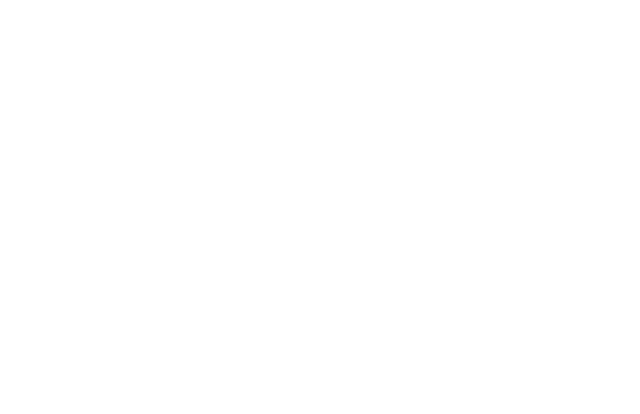
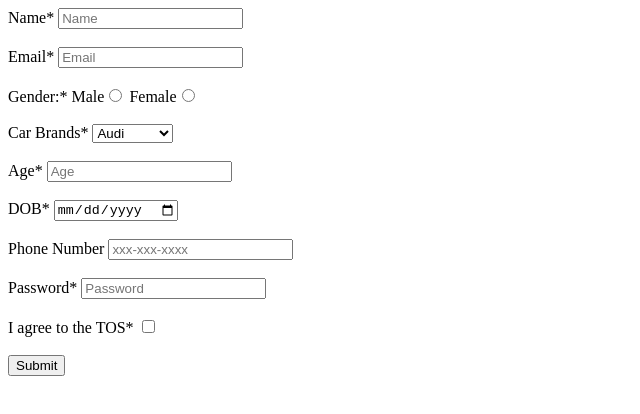
Before and after one commit to acciojob/signup-form-car-Abhishek15019, a website: page main.html in a window 1280 px wide. Shown: the whole page, without its empty margins (0-640 px from the left). Drawn offline with Linux system fonts and the light colour scheme.

Commit message:
created a submission

```diff
--- a/main.html
+++ b/main.html
@@ -10,6 +10,35 @@
 	<!-- the entire body must be written by student -->
     <script type="text/javascript" src="./script.js">
 </script>
+	<form action="/action_page.php">
+  <label for="#name">Name*</label>
+  <input type="text" id="#name" placeholder="Name"><br><br>
+  <label for="#email">Email*</label>
+  <input type="text" id="#email" placeholder="Email"><br><br>
+  <label for="Gender_m">Gender:*</label>
+   Male<input type="radio" id="#gender_m">
+	<label for="Gender_f"></label>
+   Female<input type="radio" id="#gender_f"><br><br>
+		 <label for="cars">Car Brands*</label>
+               <select name="cars" id="cars">
+                <option value="bmw">BMW</option>
+                <option value="audi" selected>Audi</option>
+                <option value="mer">Mercedes</option>
+               </select><br><br>
+	<label for="#age">Age*</label>
+  <input type="number" id="#age" placeholder="Age"><br><br>
+	<label for="#dob">DOB*</label>
+  <input type="date" id="#dob" placeholder="DOB"><br><br>
+  <label for="phone">Phone Number</label>
+  <input type="number" id="phone" placeholder="xxx-xxx-xxxx"><br><br>
+  <label for="password">Password*</label>
+  <input type="password" id="password" placeholder="Password"><br><br>
+  <label for="checkbox"> I agree to the TOS*</label>
+  <input type="checkbox" id="checkbox"><br><br>
+
+  <label for="submit"></label>
+  <input type="submit" id="submit" value="Submit">
+</form>
 
 </body>
 
```
